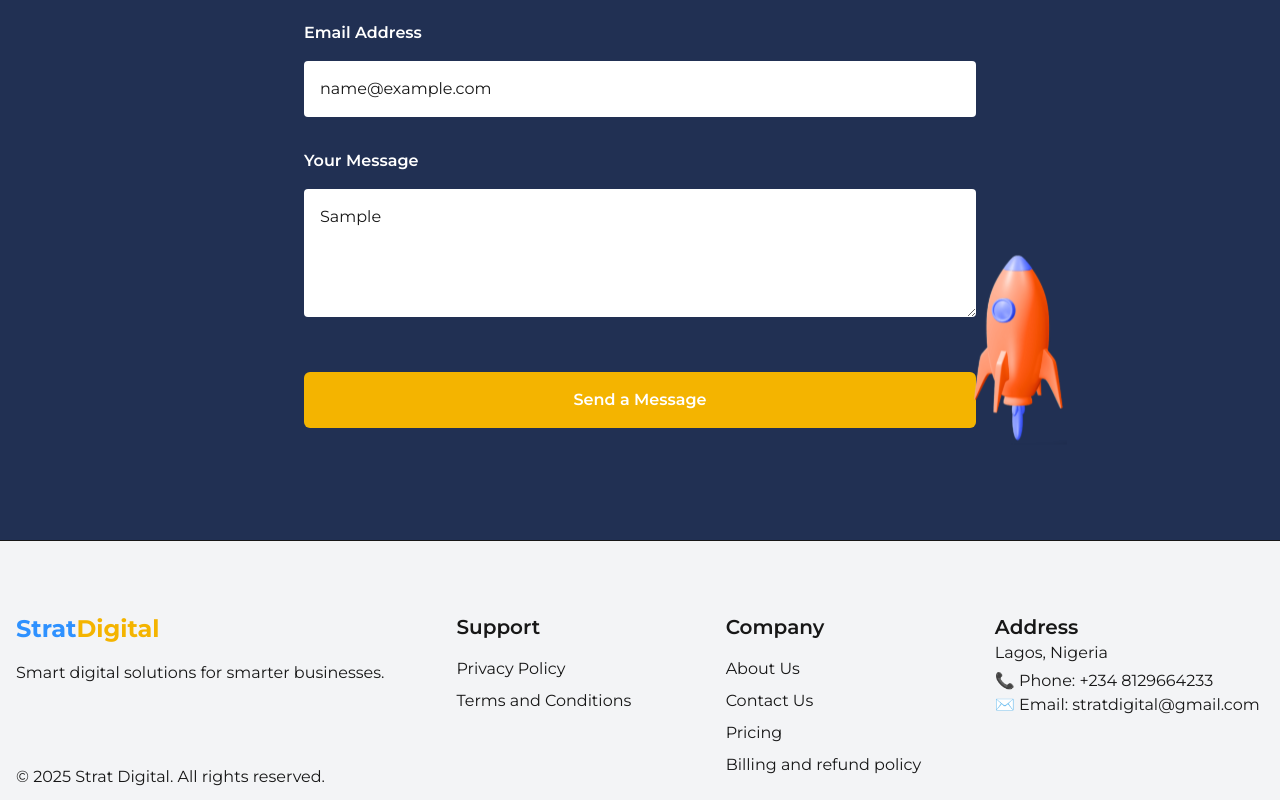
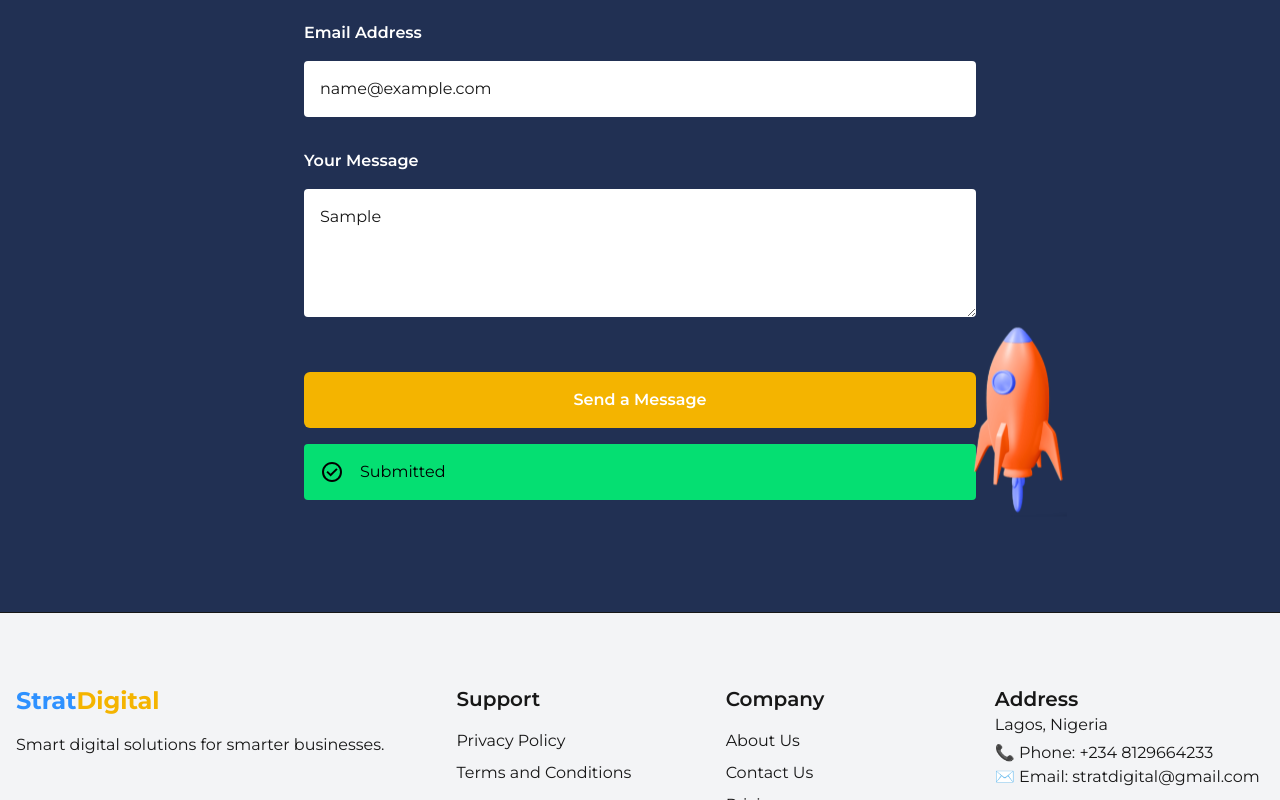
Before and after one commit to Sheggsmann/strat_digital, a Next.js app: page / in a window 1280 px wide. Both pictures are taken after typing "Sample", "name@example.com", "Sample" into the empty fields and a click on the input "Send a Message". Shown: the part 2951-3751 px from the top of the page. Built offline with nearby package versions, Linux system fonts and the light colour scheme.

Commit message:
fixed issue with forms

```diff
--- a/src/app/page.tsx
+++ b/src/app/page.tsx
@@ -8,8 +8,15 @@ import rocketSvg from "../assets/rocket.svg";
 import growIcon from "../assets/grow.svg";
 import Image from "next/image";
 import Link from "next/link";
+import { useState } from "react";
+import { Alert } from "@/components/alert";
+import { useRouter } from "next/navigation";
 
 export default function Home() {
+  const router = useRouter();
+  const [status, setStatus] = useState<string | null>(null);
+  const [error, setError] = useState<string | null>(null);
+
   return (
     <div>
       {/* HERO SECTION */}
@@ -268,9 +275,10 @@ export default function Home() {
               className="max-w-2xl mx-auto"
               onSubmit={async (event: React.FormEvent<HTMLFormElement>) => {
                 event.preventDefault();
+                try {
                   const formData = new FormData(event.currentTarget);
-                const formDataObj = Object.fromEntries(formData.entries());
-                await fetch("/forms.html", {
+                  const formDataObj = formData;
+                  const res = await fetch("/__forms.html", {
                     method: "POST",
                     headers: {
                       "Content-Type": "application/x-www-form-urlencoded",
@@ -279,8 +287,25 @@ export default function Home() {
                       formDataObj as unknown as Record<string, string>
                     ).toString(),
                   });
+
+                  if (res.status === 200) {
+                    setStatus("ok");
+                  } else {
+                    setStatus("error");
+                    setError(`${res.status} ${res.statusText}`);
+                  }
+                } catch (e) {
+                  setStatus("error");
+                  setError(`${e}`);
+                } finally {
+                  setTimeout(() => {
+                    setStatus(null);
+                    setError(null);
+                  }, 5000);
+                }
               }}
             >
+              <input type="hidden" name="contact" value="contact" />
               <div className="mb-8">
                 <label htmlFor="name" className="text-white font-semibold">
                   Your Name
@@ -325,6 +350,8 @@ export default function Home() {
                 value="Send a Message"
                 className="w-full p-4 bg-[#F4B400] mt-12 rounded-md text-white font-semibold cursor-pointer hover:bg-[#F4B400]/90 transition duration-300 ease-in-out"
               />
+              {status === "ok" && <Alert type="success">Submitted</Alert>}
+              {status === "error" && <Alert type="error">{error}</Alert>}
             </form>
           </section>
         </div>
--- /dev/null
+++ b/src/components/alert.tsx
@@ -0,0 +1,61 @@
+export function Alert({
+  children,
+  className,
+  type,
+}: {
+  children: React.ReactNode;
+  className?: string;
+  type?: string;
+}) {
+  return (
+    <div
+      className={[
+        "flex gap-4 p-4 rounded-sm mt-4",
+        type === "error"
+          ? "bg-rose-400 text-neutral-900"
+          : "bg-green-400 text-black",
+        className,
+      ]
+        .filter(Boolean)
+        .join(" ")}
+    >
+      <AlertIcon type={type} className="w-6 h-6 fill-current shrink-0" />
+      {children}
+    </div>
+  );
+}
+
+function AlertIcon({ type, className }: { type?: string; className?: string }) {
+  switch (type) {
+    case "success":
+      return (
+        <svg
+          xmlns="http://www.w3.org/2000/svg"
+          className={className}
+          viewBox="0 0 24 24"
+        >
+          <path d="M10.6 16.6l7.050-7.050-1.4-1.4-5.65 5.65-2.85-2.85-1.4 1.4 4.25 4.25zM12 22q-2.075 0-3.9-0.788t-3.175-2.138-2.137-3.175-0.788-3.9 0.787-3.9 2.137-3.175 3.175-2.137 3.9-0.788 3.9 0.787 3.175 2.137 2.138 3.175 0.788 3.9-0.788 3.9-2.138 3.175-3.175 2.138-3.9 0.788zM12 20q3.35 0 5.675-2.325t2.325-5.675-2.325-5.675-5.675-2.325-5.675 2.325-2.325 5.675 2.325 5.675 5.675 2.325z"></path>
+        </svg>
+      );
+    case "error":
+      return (
+        <svg
+          xmlns="http://www.w3.org/2000/svg"
+          className={className}
+          viewBox="0 0 24 24"
+        >
+          <path d="M8.4 17l3.6-3.6 3.6 3.6 1.4-1.4-3.6-3.6 3.6-3.6-1.4-1.4-3.6 3.6-3.6-3.6-1.4 1.4 3.6 3.6-3.6 3.6 1.4 1.4zM12 22q-2.075 0-3.9-0.788t-3.175-2.138-2.137-3.175-0.788-3.9 0.787-3.9 2.137-3.175 3.175-2.137 3.9-0.788 3.9 0.787 3.175 2.137 2.138 3.175 0.788 3.9-0.788 3.9-2.138 3.175-3.175 2.138-3.9 0.788zM12 20q3.35 0 5.675-2.325t2.325-5.675-2.325-5.675-5.675-2.325-5.675 2.325-2.325 5.675 2.325 5.675 5.675 2.325z"></path>
+        </svg>
+      );
+    default:
+      return (
+        <svg
+          xmlns="http://www.w3.org/2000/svg"
+          className={className}
+          viewBox="0 0 24 24"
+        >
+          <path d="M12 17q0.425 0 0.712-0.288t0.288-0.713-0.288-0.713-0.712-0.288-0.712 0.288-0.288 0.713 0.288 0.713 0.712 0.288zM11 13h2v-6h-2v6zM12 22q-2.075 0-3.9-0.788t-3.175-2.138-2.137-3.175-0.788-3.9 0.787-3.9 2.137-3.175 3.175-2.137 3.9-0.788 3.9 0.787 3.175 2.137 2.138 3.175 0.788 3.9-0.788 3.9-2.138 3.175-3.175 2.138-3.9 0.788zM12 20q3.35 0 5.675-2.325t2.325-5.675-2.325-5.675-5.675-2.325-5.675 2.325-2.325 5.675 2.325 5.675 5.675 2.325z"></path>
+        </svg>
+      );
+  }
+}
```
Also changed, not shown: public/__forms.html (renamed from public/forms.html). Lines whose indentation alone changed are shown as unchanged.
